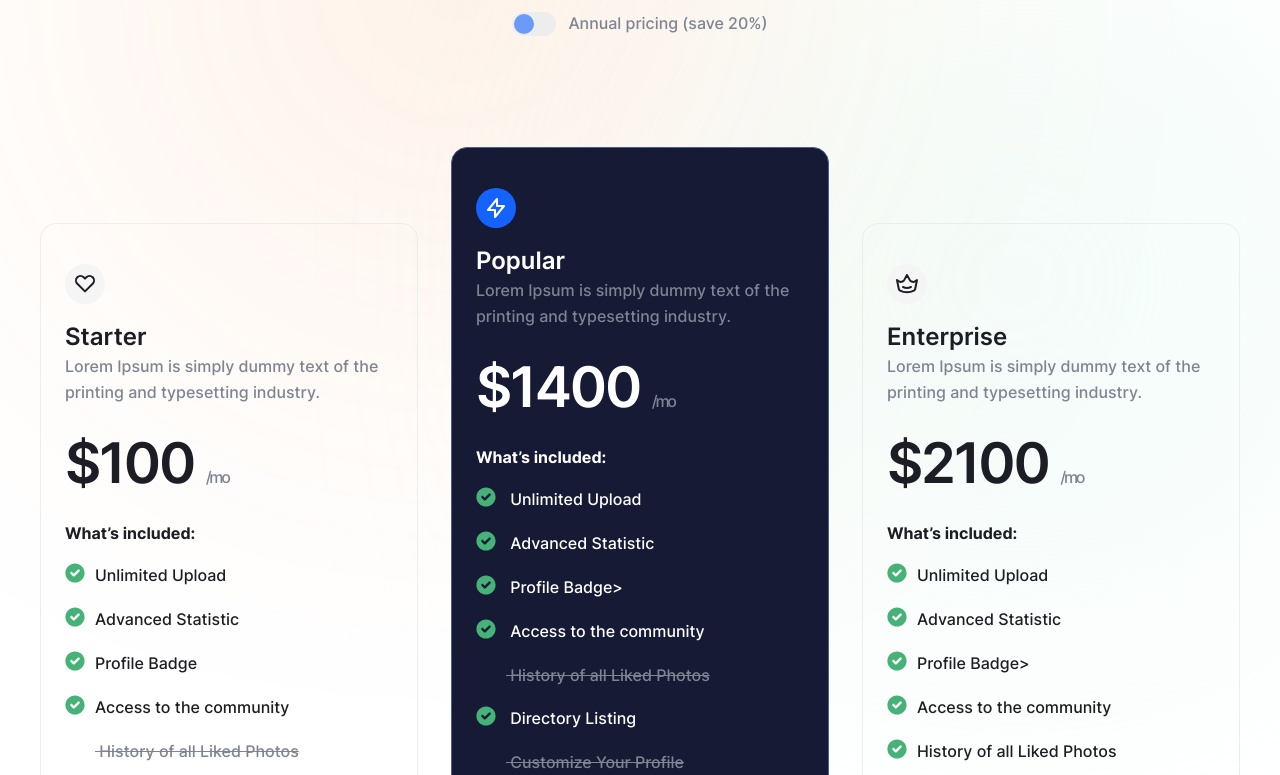
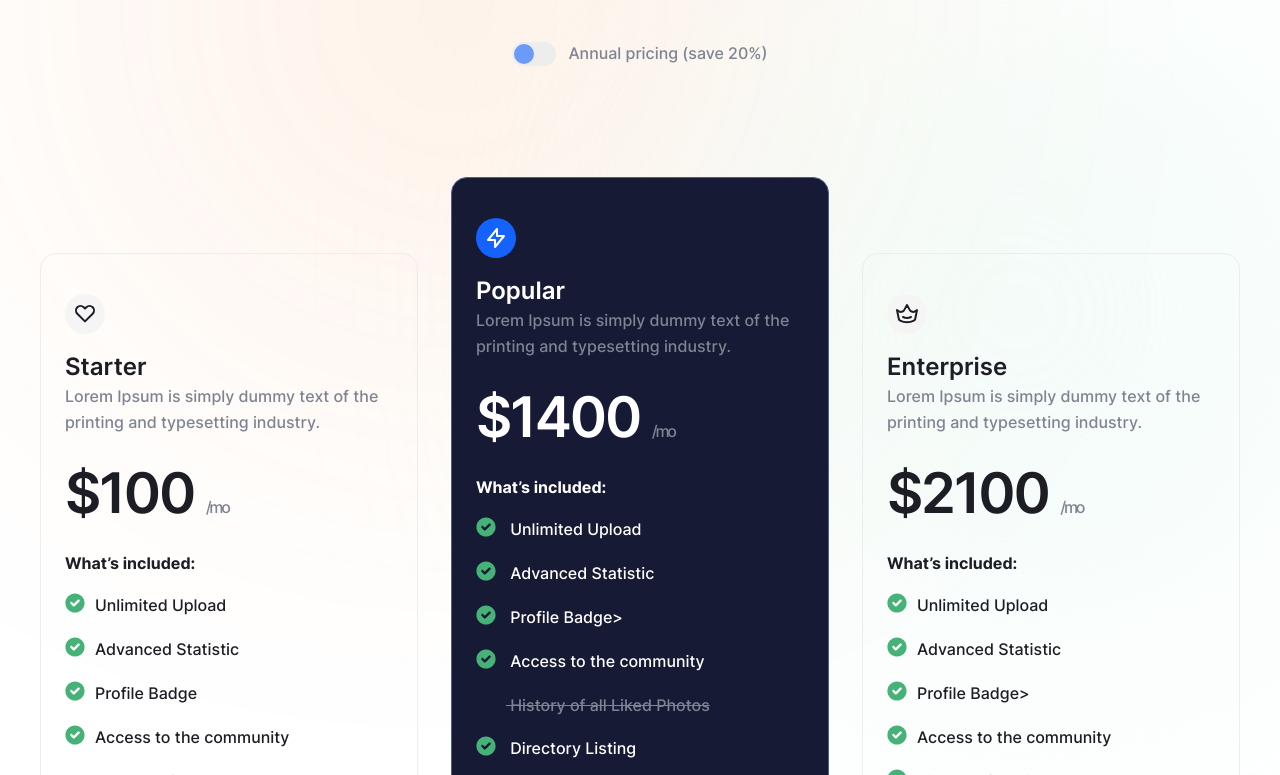
Before and after one commit to KrOwWw/coca, a website built with Vite: page src/pricing.html in a window 1280 px wide. Shown: the part 364-1139 px from the top of the page. Built offline with nearby package versions, Linux system fonts and the light colour scheme.

Commit message:
Fix page pricing

```diff
--- a/src/scss/components/pricing/hero.scss
+++ b/src/scss/components/pricing/hero.scss
@@ -1,5 +1,5 @@
 .hero {
-  padding: 90px 0 78px;
+  padding: 120px 0 78px;
 
   @include mobile {
     padding: 40px 0 68px;
```
